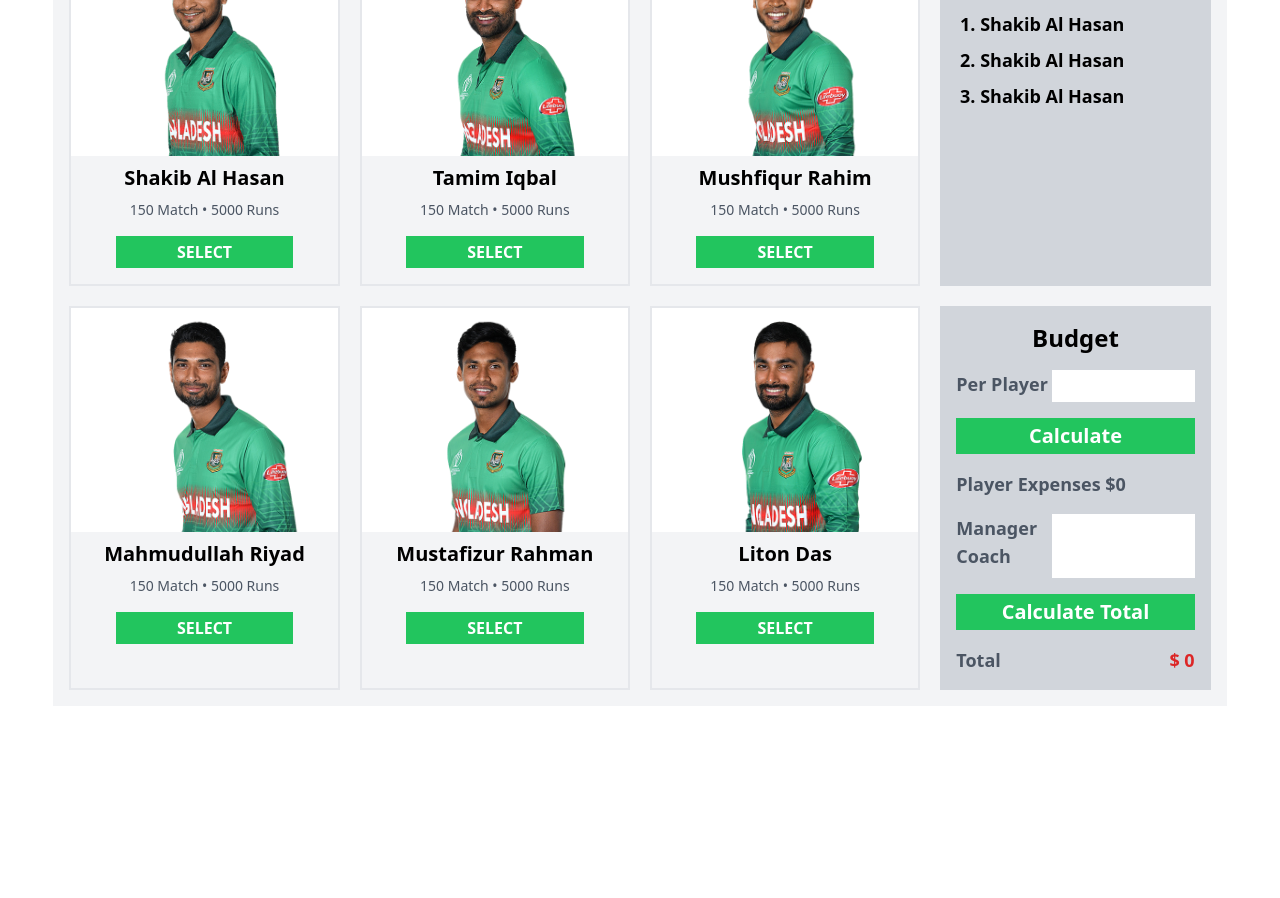
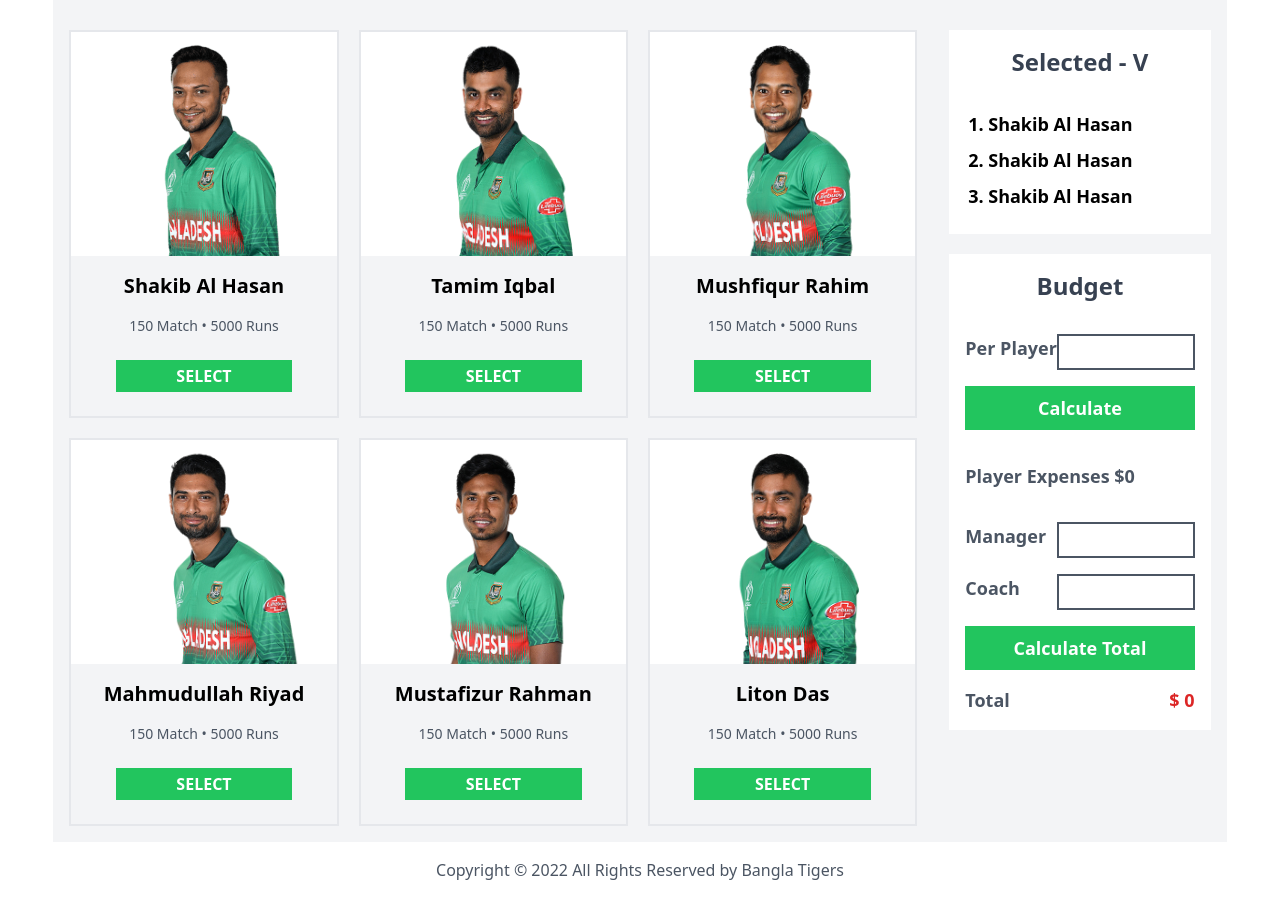
Before and after one commit to AbdullahAlAnasSaimon/Bangla-tigers, a plain HTML site: page index.html in a window 1280 px wide. Shown: the part 750-1648 px from the top of the page. Before the commit the page ends 1456 px from the top, so only its background shows below. Drawn offline with nearby package versions, Linux system fonts and the light colour scheme.

Commit message:
complete ui

```diff
--- a/index.html
+++ b/index.html
@@ -27,16 +27,18 @@
   <main>
     <!-- card section start -->
     <section class="mt-16 w-11/12 mx-auto bg-gray-100">
-      <div class="grid grid-cols-4 gap-5 p-4">
+      <h2 class="text-center text-gray-600 text-3xl font-bold py-8">Select Your Best Five</h2>
+      <div class="flex">
+        <div class="grid grid-cols-3 gap-5 p-4 w-9/12">
           <!-- card 1 -->
           <div class="border-2">
             <div class="bg-white">
               <img class="h-56" src="images/201.png" alt="">
             </div>
             <div class="text-center">
-            <h3 class="text-xl font-semibold mt-2">Shakib Al Hasan</h3>
-            <p class="text-sm mt-2 text-gray-600">150 Match <span>•</span> 5000 Runs </p>
-            <button class="bg-green-500 hover:bg-green-600 py-1 font-semibold text-white my-4 w-2/3">SELECT</button>
+              <h3 class="text-xl font-semibold mt-4 name-title">Shakib Al Hasan</h3>
+              <p class="text-sm mt-4 text-gray-600">150 Match <span>•</span> 5000 Runs </p>
+              <button class="bg-green-500 hover:bg-green-600 py-1 font-semibold text-white my-6 w-2/3 select-btn" id="select-btn">SELECT</button>
             </div>
           </div>
           <!-- card 2 -->
@@ -45,9 +47,9 @@
               <img class="h-56" src="images/287.png" alt="">
             </div>
             <div class="text-center">
-            <h3 class="text-xl font-semibold mt-2">Tamim Iqbal</h3>
-            <p class="text-sm mt-2 text-gray-600">150 Match <span>•</span> 5000 Runs </p>
-            <button class="bg-green-500 hover:bg-green-600 py-1 font-semibold text-white my-4 w-2/3">SELECT</button>
+              <h3 class="text-xl font-semibold mt-4 name-title">Tamim Iqbal</h3>
+              <p class="text-sm mt-4 text-gray-600">150 Match <span>•</span> 5000 Runs </p>
+              <button class="bg-green-500 hover:bg-green-600 py-1 font-semibold text-white my-6 w-2/3 select-btn">SELECT</button>
             </div>
           </div>
           <!-- card 3 -->
@@ -56,19 +58,10 @@
               <img class="h-56" src="images/491.png" alt="">
             </div>
             <div class="text-center">
-            <h3 class="text-xl font-semibold mt-2">Mushfiqur Rahim</h3>
-            <p class="text-sm mt-2 text-gray-600">150 Match <span>•</span> 5000 Runs </p>
-            <button class="bg-green-500 hover:bg-green-600 py-1 font-semibold text-white my-4 w-2/3">SELECT</button>
+              <h3 class="text-xl font-semibold mt-4 name-title">Mushfiqur Rahim</h3>
+              <p class="text-sm mt-4 text-gray-600">150 Match <span>•</span> 5000 Runs </p>
+              <button class="bg-green-500 hover:bg-green-600 py-1 font-semibold text-white my-6 w-2/3 select-btn">SELECT</button>
             </div>
-        </div>
-        <!-- selected 5 -->
-        <div class="bg-gray-300 p-4">
-          <h3 class="text-2xl text-center font-semibold">Selected - V</h3>
-          <ol class="w-4/5 mx-auto text-lg font-semibold mt-8">
-            <li class="list-decimal my-2">Shakib Al Hasan</li>
-            <li class="list-decimal my-2">Shakib Al Hasan</li>
-            <li class="list-decimal my-2">Shakib Al Hasan</li>
-          </ol>
           </div>
           <!-- card 4 -->
           <div class="border-2">
@@ -76,55 +69,68 @@
               <img class="h-56" src="images/492.png" alt="">
             </div>
             <div class="text-center">
-            <h3 class="text-xl font-semibold mt-2">Mahmudullah Riyad</h3>
-            <p class="text-sm mt-2 text-gray-600">150 Match <span>•</span> 5000 Runs </p>
-            <button class="bg-green-500 hover:bg-green-600 py-1 font-semibold text-white my-4 w-2/3">SELECT</button>
+              <h3 class="text-xl font-semibold mt-4 name-title">Mahmudullah Riyad</h3>
+              <p class="text-sm mt-4 text-gray-600">150 Match <span>•</span> 5000 Runs </p>
+              <button class="bg-green-500 hover:bg-green-600 py-1 font-semibold text-white my-6 w-2/3 select-btn">SELECT</button>
             </div>
           </div>
-        <!-- card 2 -->
+          <!-- card 5 -->
           <div class="border-2">
             <div class="bg-white">
               <img class="h-56" src="images/1594.png" alt="">
             </div>
             <div class="text-center">
-            <h3 class="text-xl font-semibold mt-2">Mustafizur Rahman</h3>
-            <p class="text-sm mt-2 text-gray-600">150 Match <span>•</span> 5000 Runs </p>
-            <button class="bg-green-500 hover:bg-green-600 py-1 font-semibold text-white my-4 w-2/3">SELECT</button>
+              <h3 class="text-xl font-semibold mt-4 name-title">Mustafizur Rahman</h3>
+              <p class="text-sm mt-4 text-gray-600">150 Match <span>•</span> 5000 Runs </p>
+              <button class="bg-green-500 hover:bg-green-600 py-1 font-semibold text-white my-6 w-2/3 select-btn">SELECT</button>
             </div>
           </div>
-        <!-- card 3 -->
+          <!-- card 6 -->
           <div class="border-2">
             <div class="bg-white">
               <img class="h-56" src="images/1596.png" alt="">
             </div>
             <div class="text-center">
-            <h3 class="text-xl font-semibold mt-2">Liton Das</h3>
-            <p class="text-sm mt-2 text-gray-600">150 Match <span>•</span> 5000 Runs </p>
-            <button class="bg-green-500 hover:bg-green-600 py-1 font-semibold text-white my-4 w-2/3">SELECT</button>
+              <h3 class="text-xl font-semibold mt-4 name-title">Liton Das</h3>
+              <p class="text-sm mt-4 text-gray-600">150 Match <span>•</span> 5000 Runs </p>
+              <button class="bg-green-500 hover:bg-green-600 py-1 font-semibold text-white my-6 w-2/3 select-btn">SELECT</button>
             </div>
           </div>
+        </div>
+
+        <div class="w-3/12 p-4 flex flex-col">
           <!-- selected 5 -->
-        <div class="bg-gray-300 p-4">
-          <h3 class="text-2xl text-center font-semibold">Budget</h3>
-          <div class="mt-4">
+          <div class="bg-white p-4 mb-5">
+            <h3 class="text-2xl text-center font-semibold text-gray-700">Selected - V</h3>
+            <ol class="w-4/5 mx-auto text-lg font-semibold mt-8">
+              <li class="list-decimal my-2">Shakib Al Hasan</li>
+              <li class="list-decimal my-2">Shakib Al Hasan</li>
+              <li class="list-decimal my-2">Shakib Al Hasan</li>
+            </ol>
+          </div>
+          <!-- budget -->
+          <div class="bg-white p-4">
+            <h3 class="text-2xl text-center font-semibold text-gray-700">Budget</h3>
+            <div class="mt-8">
               <label for="" class="w-2/5 float-left text-lg font-semibold text-gray-600">Per Player</label>
-            <input type="text" class="w-3/5 float-right	py-1">
-            <button class="bg-green-500 hover:bg-green-600 text-white w-full text-xl my-4 py-1 font-semibold">Calculate</button>
+              <input type="text" class="w-3/5 float-right	py-1 pl-2 border-2 border-gray-600">
+              <button class="bg-green-500 hover:bg-green-600 text-white w-full text-lg my-4 py-2 font-semibold">Calculate</button>
             </div>
             <div>
-            <p class="text-lg font-semibold text-gray-600">Player Expenses <span>$</span><span>0</span></p>
-            <div class="my-4">
-              <label for="" class="w-2/5 float-left text-lg font-semibold text-gray-600">Manager</label>
-              <input type="text" class="w-3/5 float-right	py-1">
+              <p class="text-lg font-semibold text-gray-600 py-4">Player Expenses <span>$</span><span>0</span></p>
+              <div class="flex my-4">
+                <label for="" class="w-2/5 text-lg font-semibold text-gray-600">Manager</label>
+                <input type="text" class="w-3/5	py-1 pl-2 border-2 border-gray-600">
               </div>
-            <div class="my-4">
-              <label for="" class="w-2/5 float-left text-lg font-semibold text-gray-600">Coach</label>
-              <input type="text" class="w-3/5 float-right	py-1">
+              <div class="flex">
+                <label for="" class="w-2/5 text-lg font-semibold text-gray-600">Coach</label>
+                <input type="text" class="w-3/5	py-1 pl-2 border-2 border-gray-600">
               </div>
-            <button class="bg-green-500 hover:bg-green-600 text-white w-full text-xl my-4 py-1 font-semibold">Calculate Total</button>
+              <button class="bg-green-500 hover:bg-green-600 text-white w-full text-lg my-4 py-2 font-semibold">Calculate Total</button>
               <div>
                 <p class="float-left text-lg font-semibold text-gray-600">Total</p>
                 <p class="float-right text-lg font-semibold text-red-600">$ <span>0</span></p>
+              </div>
             </div>
           </div>
         </div>
@@ -133,5 +139,14 @@
     <!-- card section end -->
   </main>
   <!-- main section end -->
+
+  <!-- footer start -->
+  <footer class="py-4">
+    <p class="text-md text-gray-600 text-center">Copyright &copy; 2022 All Rights Reserved by Bangla Tigers</p>
+  </footer>
+  <!-- footer end -->
+
+  <!-- external script files -->
+  <script src="js/select.js"></script>
 </body>
 </html>
--- /dev/null
+++ b/js/select.js
@@ -0,0 +1,8 @@
+let selectBtns = document.querySelectorAll('.select-btn');
+
+for(let selectAllBtn of selectBtns){
+  selectAllBtn.addEventListener('click', function(){
+    const nameTitle = document.querySelector('.name-title');
+    console.log(nameTitle);
+  })
+}
```
Also changed, not shown: style.css (line endings or trailing spaces). Lines whose indentation alone changed are shown as unchanged.
